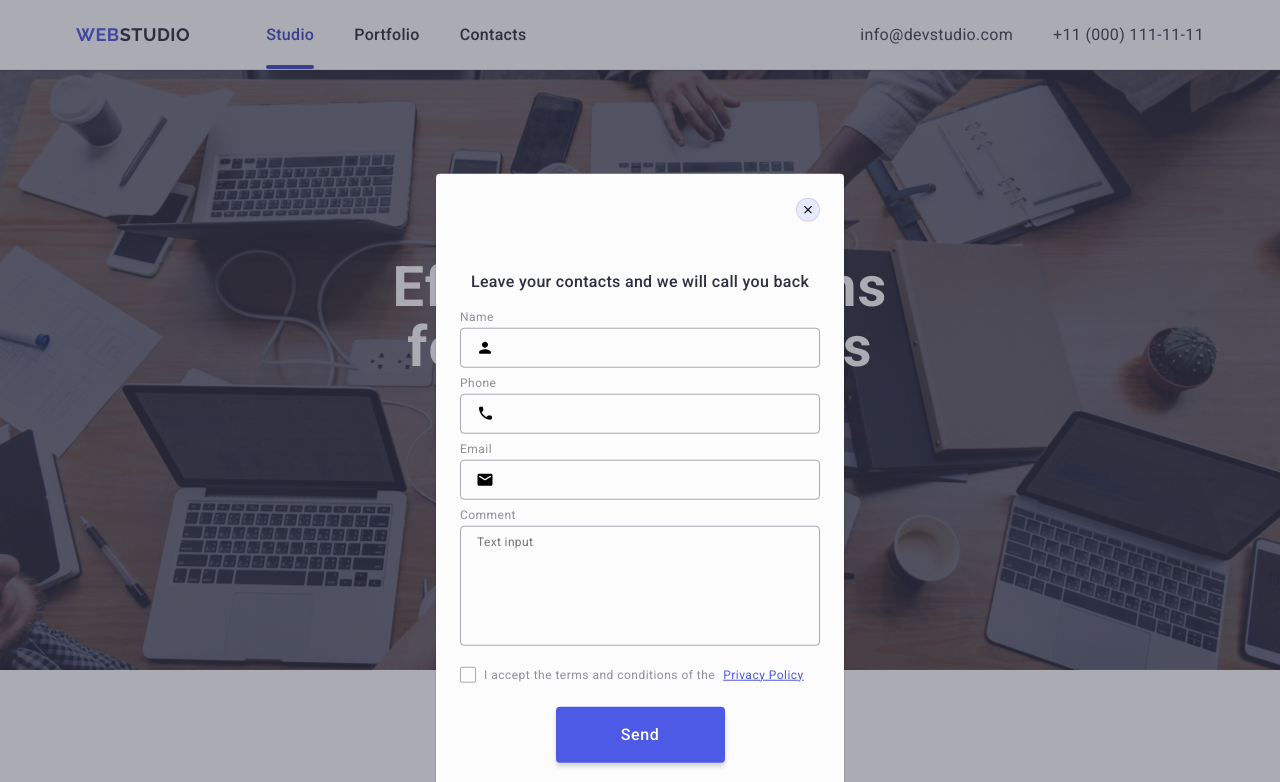
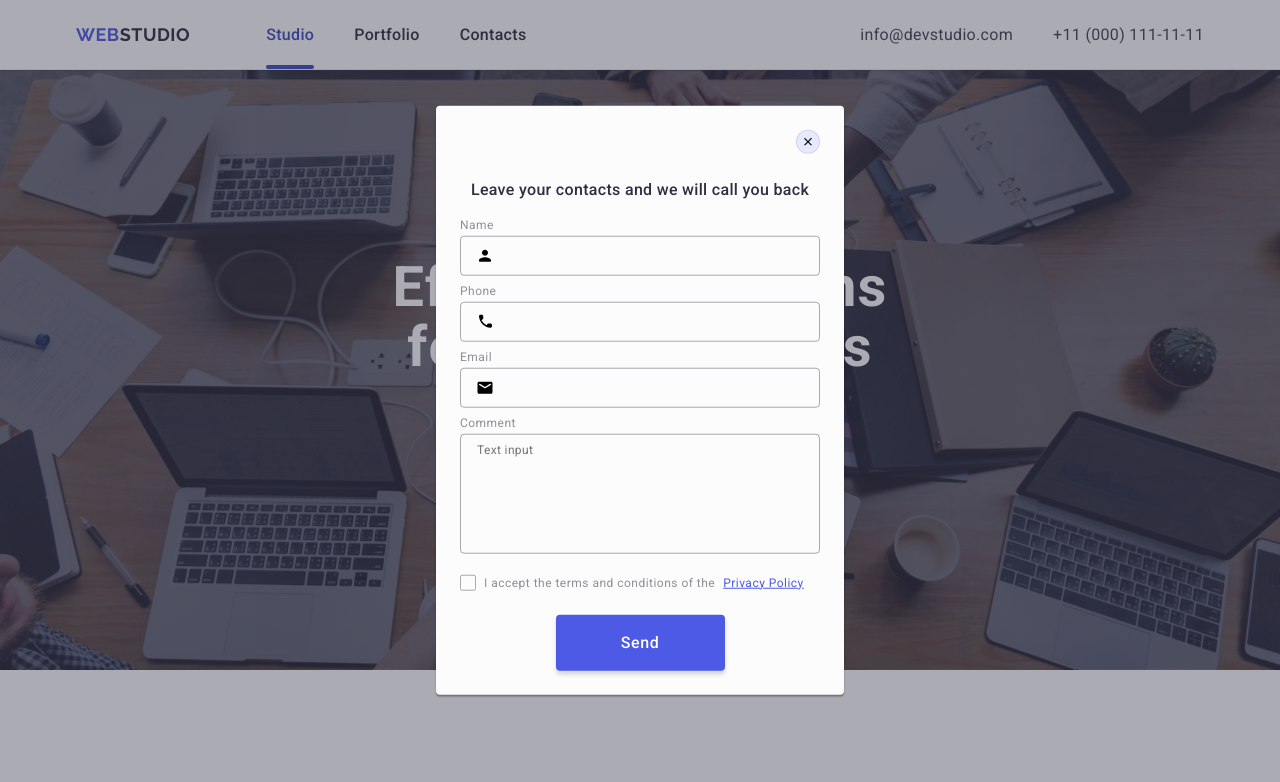
Before and after one commit to vsokolvak/goit-markup-hw-05, a plain HTML site: page index.html in a window 1280 px wide. Shown: the top 782 px of the page. Drawn offline with nearby package versions, Linux system fonts and the light colour scheme.

Commit message:
last fixed

```diff
--- a/css/styles.css
+++ b/css/styles.css
@@ -603,17 +603,21 @@ input, textarea {
 
 .modal-container {
     position: fixed;
-    /* display: flex;
-    align-items: center;
-    justify-content: center; */
-    top: 0;
+    top: -0;
     left: 0;
     width: 100%;
     min-height: 100%;
-    padding: 80px 0;
+    /* padding: 80px 0; */
+    opacity: 0;
+    visibility: collapse;
     background: rgba(46, 47, 66, 0.40);
-    overflow: scroll;
+    /* overflow: scroll; */
     transition: opacity 250ms cubic-bezier(0.4, 0, 0.2, 1), visibility 250ms cubic-bezier(0.4, 0, 0.2, 1);
+}
+
+.is-open {
+    opacity: 1;
+    visibility: visible;
 }
 
 .modal-form-container {
@@ -621,8 +625,8 @@ input, textarea {
     top: 50%;
     left: 50%;
     transform: translate(-50%, -50%);
-    margin-bottom: 80px;
-    margin-top: 80px;
+    /* margin-bottom: 80px;
+    margin-top: 80px; */
     width: 408px;
     min-height: 584px;
     border-radius: 4px;
@@ -670,7 +674,6 @@ input, textarea {
     font-weight: 500;
     line-height: 1.5;
     letter-spacing: 0.02em;
-    margin-top: 24px;
     margin-bottom: 16px;
 }
 
--- a/index.html
+++ b/index.html
@@ -446,7 +446,7 @@
         </div>
     </footer>
 
-    <div class="modal-container">
+    <div class="modal-container is-open">
         <div class="modal-form-container">
             <button type="button" class="modal-form-close">
                 <svg class="modal-icon-close" width="8" height="8">
```
